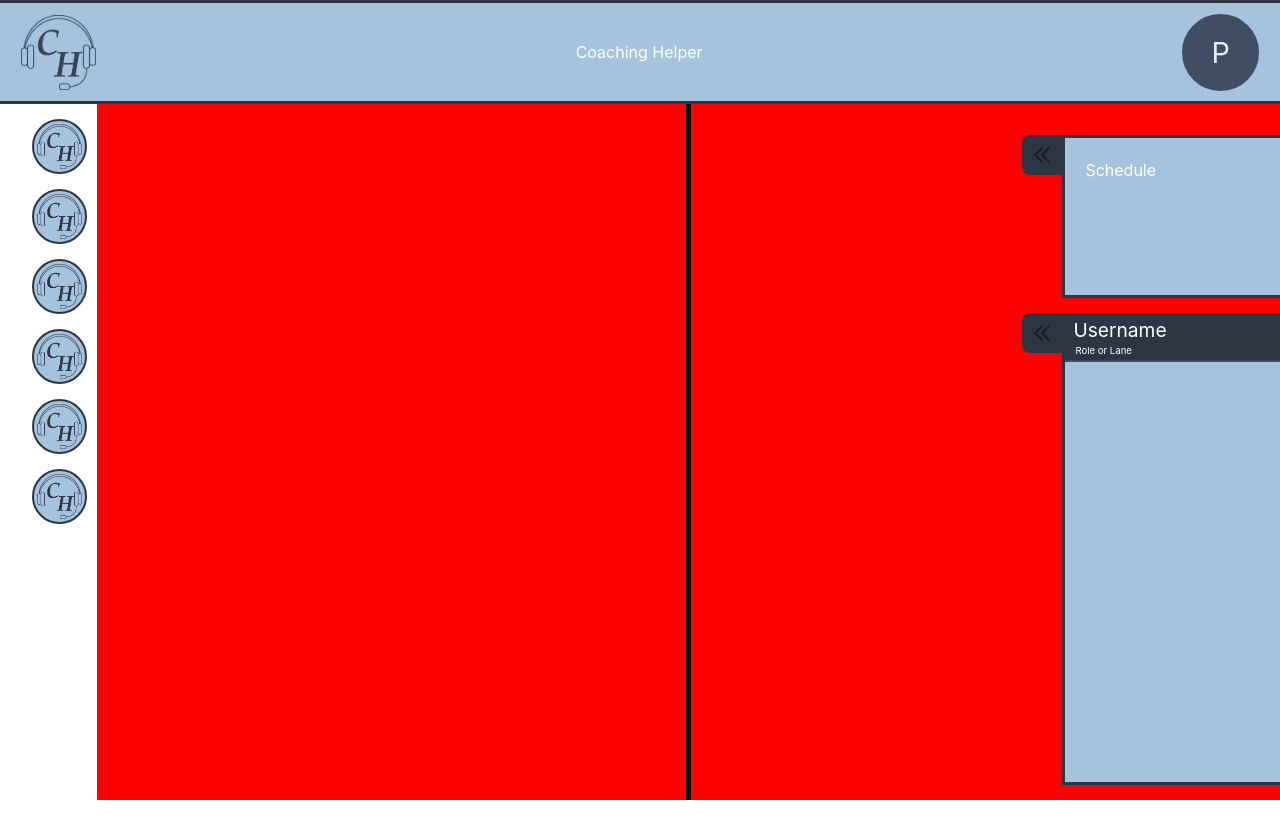
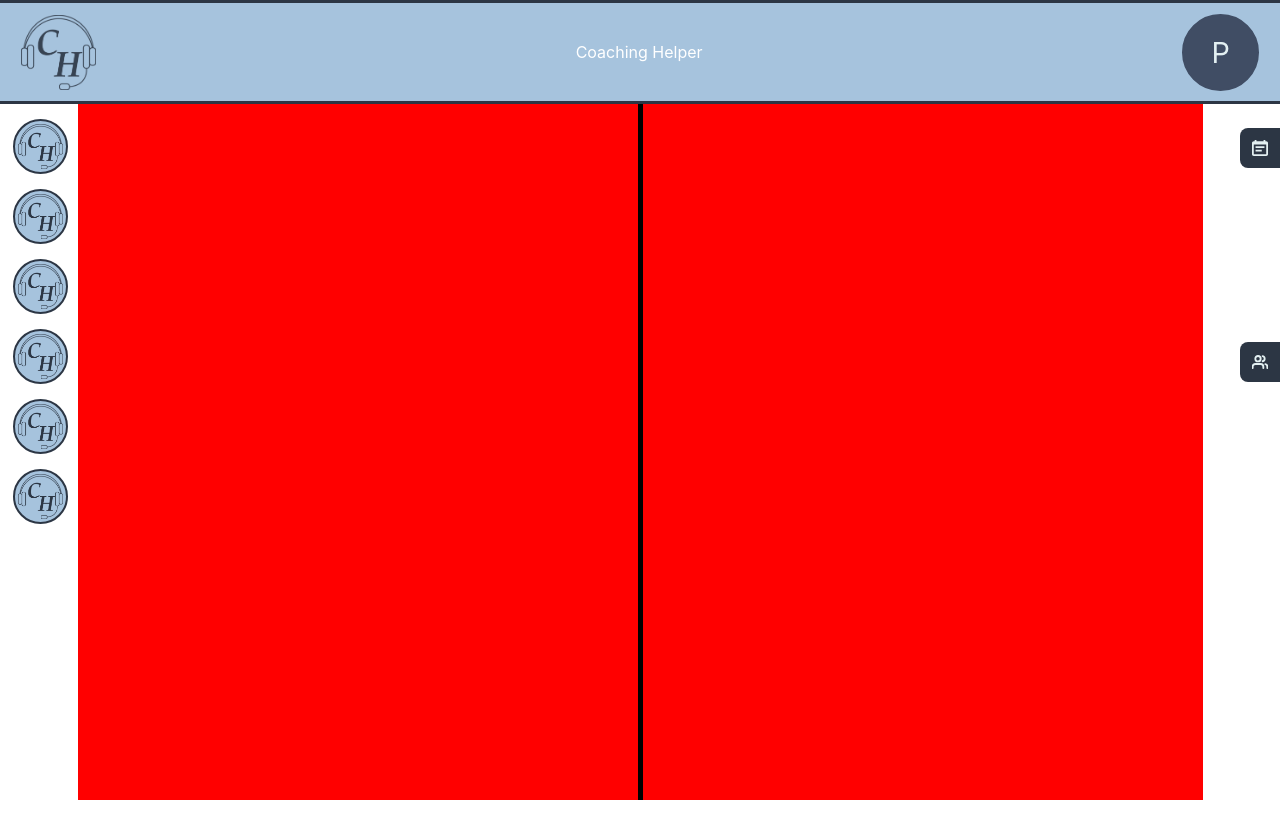
Before and after one commit to MateoMartelli/Coaching-Tool-App, a Next.js app: page / in a window 1280 px wide. Shown: the top 838 px of the page. Before the commit the page ends 800 px from the top, so only its background shows below. Built offline with nearby package versions, Linux system fonts and the light colour scheme.

Commit message:
collapsable menus redos

```diff
--- a/src/components/arrow-button/index.tsx
+++ b/src/components/arrow-button/index.tsx
@@ -1,13 +1,21 @@
 import { FC } from "react";
-import { IconButton, Flex } from "@chakra-ui/react";
+import { IconButton, Flex, Icon } from "@chakra-ui/react";
 import { ArrowRightIcon, ArrowLeftIcon } from "@chakra-ui/icons";
 
-const ArrowButton: FC<ArrowButtonProps> = ({ isActive, handleClick }) => {
-  const iconDisplay = isActive ? <ArrowRightIcon /> : <ArrowLeftIcon />;
+const ArrowButton: FC<ArrowButtonProps> = ({ isActive, handleClick, Icon }) => {
+  const iconDisplay = Icon ? (
+    <Icon />
+  ) : isActive ? (
+    <ArrowRightIcon />
+  ) : (
+    <ArrowLeftIcon />
+  );
+
   return (
     <IconButton
       // w="100%"
       onClick={handleClick}
+      color="lightMode.snowBG1"
       bgColor="lightMode.trueIce1"
       aria-label="Collapse Section"
       transition="all 0.24s"
--- a/src/components/arrow-button/types.d.ts
+++ b/src/components/arrow-button/types.d.ts
@@ -1,4 +1,7 @@
+
+
 interface ArrowButtonProps {
     isActive: boolean;
+    Icon?: FC;
     handleClick: () => void;
 }
--- a/src/components/contacts-section/index.tsx
+++ b/src/components/contacts-section/index.tsx
@@ -11,14 +11,16 @@ const ContactsSection: FC<ContactsSectionProps> = () => {
       borderColor="lightMode.trueIce1"
       borderWidth="3px"
       borderRight="none"
+      borderBottomLeftRadius="md"
       // p="4px"
       gap="4px"
       flexDir="column"
       align="start"
+      color="lightMode.snowBG1"
     >
       <Flex
         w="100%"
-        h="10%"
+        h="11%"
         flexDir="column"
         align="start"
         paddingInline="8px"
@@ -34,7 +36,7 @@ const ContactsSection: FC<ContactsSectionProps> = () => {
         data-group
         transition="all 0.25s"
         _hover={{
-          h: "13%",
+          h: "14%",
         }}
       >
         <Text
--- /dev/null
+++ b/src/components/users-icon/index.tsx
@@ -0,0 +1,22 @@
+import { Icon } from "@chakra-ui/react";
+import { FC } from "react";
+
+const UsersIcon: FC = () => (
+  <Icon viewBox="0 0 200 200" color="lightMode.snowBG1">
+    <svg
+      fill="none"
+      stroke="currentColor"
+      stroke-linecap="round"
+      stroke-linejoin="round"
+      stroke-width="2.8"
+      // class="feather feather-users"
+      viewBox="0 0 24 24"
+    >
+      <path d="M17 21v-2a4 4 0 0 0-4-4H5a4 4 0 0 0-4 4v2" />
+      <circle cx="9" cy="7" r="4" />
+      <path d="M23 21v-2a4 4 0 0 0-3-3.87M16 3.13a4 4 0 0 1 0 7.75" />
+    </svg>
+  </Icon>
+);
+
+export default UsersIcon;
--- a/src/pages/index.tsx
+++ b/src/pages/index.tsx
@@ -2,12 +2,14 @@ import type { NextPage } from "next";
 import { useState } from "react";
 import { Formik, Field, Form, FieldProps } from "formik";
 import Image from "next/image";
-import { Flex, Grid, Text } from "@chakra-ui/react";
+import { Box, Flex, Grid, Text } from "@chakra-ui/react";
 import Header from "../components/header";
 import ExpButton from "../components/exp-button";
 import HomeLayout from "../layouts/home-layout";
 import ArrowButton from "../components/arrow-button";
 import ContactsSection from "../components/contacts-section";
+import { CalendarIcon } from "@chakra-ui/icons";
+import UsersIcon from "../components/users-icon";
 
 const Home: NextPage = () => {
   const [isActiveSch, setIsActiveSch] = useState(false);
@@ -29,7 +31,7 @@ const Home: NextPage = () => {
           // bgColor="black"
           color="white"
           flexDir="column"
-          paddingLeft="2rem"
+          paddingLeft="0.8rem"
         >
           <ExpButton>Workplace</ExpButton>
           <ExpButton>Library</ExpButton>
@@ -38,24 +40,84 @@ const Home: NextPage = () => {
           <ExpButton>Manager</ExpButton>
           <ExpButton>Support</ExpButton>
         </Flex>
-        <Flex justify="center" w="100%" h="100%" bgColor="Black" color="white">
+        <Flex
+          justify="center"
+          w="100%"
+          h="100%"
+          bgColor="Black"
+          color="white"
+          marginRight="4.8rem"
+        >
           <Flex h="100%" w="100%" bgColor="red" marginRight="5px"></Flex>
           <Flex h="100%" w="100%" bgColor="red"></Flex>
         </Flex>
-        <Grid
+
+        <Flex flexDir="column" position="absolute" right="0" justify="flex-end">
+          <Flex
+            justify="flex-end"
+            flexDir="row"
+            h="190px"
+            marginTop="1.5rem"
+            overflow="hidden"
+          >
+            <Flex>
+              <ArrowButton
+                Icon={CalendarIcon}
+                handleClick={handleToggleSch}
+                isActive={isActiveSch}
+              />
+            </Flex>
+            <Flex
+              w="16rem"
+              display={!isActiveSch ? "none" : undefined}
+              h={isActiveSch ? "100%" : "0"}
+              bgColor={isActiveSch ? "lightMode.lightBlue1" : "transparent"}
+              borderColor="lightMode.trueIce1"
+              borderWidth={isActiveSch ? "3px" : "0"}
+              p={isActiveSch ? "20px" : "0"}
+              borderRight="none"
+              borderBottomLeftRadius="md"
+              overflow="hidden"
+            >
+              aaaaaaaaaaaaaaaaaaaaaaaaaaaaaaa
+            </Flex>
+          </Flex>
+
+          <Flex
+            flexDir="row"
+            h="600px"
+            marginTop="1.5rem"
+            w="100%"
+            justify="flex-end"
+          >
+            <Flex>
+              <ArrowButton
+                Icon={UsersIcon}
+                handleClick={handleToggleCont}
+                isActive={isActiveCont}
+              />
+            </Flex>
+            <Flex
+              w="16rem"
+              borderRadius="5px"
+              display={!isActiveCont ? "none" : undefined}
+            >
+              <ContactsSection />
+            </Flex>
+          </Flex>
+        </Flex>
+
+        {/* <Grid
           gridTemplateColumns="15% 85%"
           gridTemplateRows="25% 75%"
           w="20%"
           marginTop="15px"
           marginBottom="15px"
-          // bgColor="lightMode.trueIce2"
           color="white"
           position="absolute"
           right="0"
           bottom="0"
           top="7.5rem"
-          // gap="5px"
-          // p="5px"
         >
           <Flex gridColumn="1 / 2" right="0" position="absolute">
             <ArrowButton handleClick={handleToggleSch} isActive={isActiveSch} />
@@ -66,10 +128,6 @@ const Home: NextPage = () => {
             h="100%"
             bgColor="lightMode.lightBlue1"
             borderColor="lightMode.trueIce1"
-            // outline="2px solid"
-            // outlineColor="lightMode.trueIce1"
-            // borderTopLeftRadius="6px"
-            // borderBottomLeftRadius="6px"
             borderWidth="3px"
             p="20px"
             borderRight="none"
@@ -101,7 +159,7 @@ const Home: NextPage = () => {
           >
             <ContactsSection />
           </Flex>
-        </Grid>
+        </Grid> */}
       </Flex>
     </HomeLayout>
   );
```
Also changed, not shown: public/users.svg (added).
